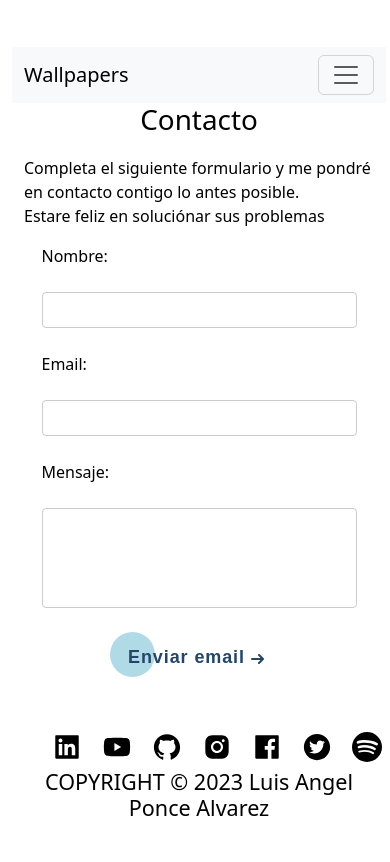
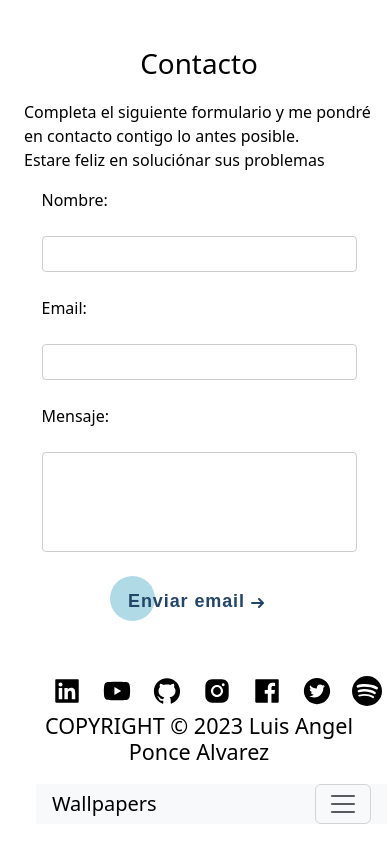
Before and after one commit to PacoMojica/SiteWallpapers, a React (Vite) app: page /Contacto in a window 390 px wide. Shown: the top 862 px of the page. Built offline with nearby package versions, Linux system fonts and the light colour scheme.

Commit message:
acomodo nav

```diff
--- a/src/App.jsx
+++ b/src/App.jsx
@@ -4,15 +4,11 @@ import Heder from "./components/Heder";
 
 function App() {
   return (
-    <div className="container">
-      <div className="row my-1">
-        <div className="col">
-          <Heder />
-          <Cards />
-          <Footer />
-        </div>
-      </div>
-    </div>
+    <>
+      <Heder />
+      <Cards />
+      <Footer />
+    </>
   );
 }
 
--- a/src/components/Cards/Cards.css
+++ b/src/components/Cards/Cards.css
@@ -1,5 +1,11 @@
 .card {
-  width: 18rem;
+  display: inline-flex;
+  flex-wrap: wrap;
+  justify-content: center;
+  align-items: center;
+  margin: 12px 2em 1px 35px;
+  width: 300px;
+  height: 400px;
 }
 
 .img {
--- a/src/components/Cards/MapCards.jsx
+++ b/src/components/Cards/MapCards.jsx
@@ -4,7 +4,7 @@ function MapCards(props) {
   const { Img, UrlWallpaper, NombreWallpaper } = props.Wallpaper;
   return (
     <>
-      <div className="card m-1 d-inline-flex justify-content-center aling-items-center flex-wrap">
+      <div className="card d-inline-flex flex-wrap justify-content align-content-center">
         <img src={Img} className="card-img-top img" alt={NombreWallpaper} />
         <div className="card-body">
           <h5 className="card-title fs-5">{NombreWallpaper}</h5>
--- a/src/components/Footer/Footer.css
+++ b/src/components/Footer/Footer.css
@@ -1,11 +1,11 @@
 footer {
-  margin: 28px auto 1em;
+  margin: 28px auto 6em;
   text-align: center;
   color: #000;
 }
 
 @media (max-width: 800px) {
   footer {
-    margin: 1em auto 28px;
+    margin: 1em auto 82px;
   }
 }
--- /dev/null
+++ b/src/components/Heder/Heder.css
@@ -0,0 +1,13 @@
+.navbar {
+  display: flex;
+  background-color: #000000;
+  z-index: 1;
+  position: fixed;
+  width: 90%;
+  padding: 0 1%;
+  align-items: center;
+  justify-content: space-between;
+  bottom: 0;
+  left: 36px;
+  margin: 20px auto;
+}
--- a/src/components/Heder/index.jsx
+++ b/src/components/Heder/index.jsx
@@ -1,5 +1,5 @@
-import React from "react";
 import { Link } from "react-router-dom";
+import "./Heder.css";
 
 function Heder() {
   return (
```
